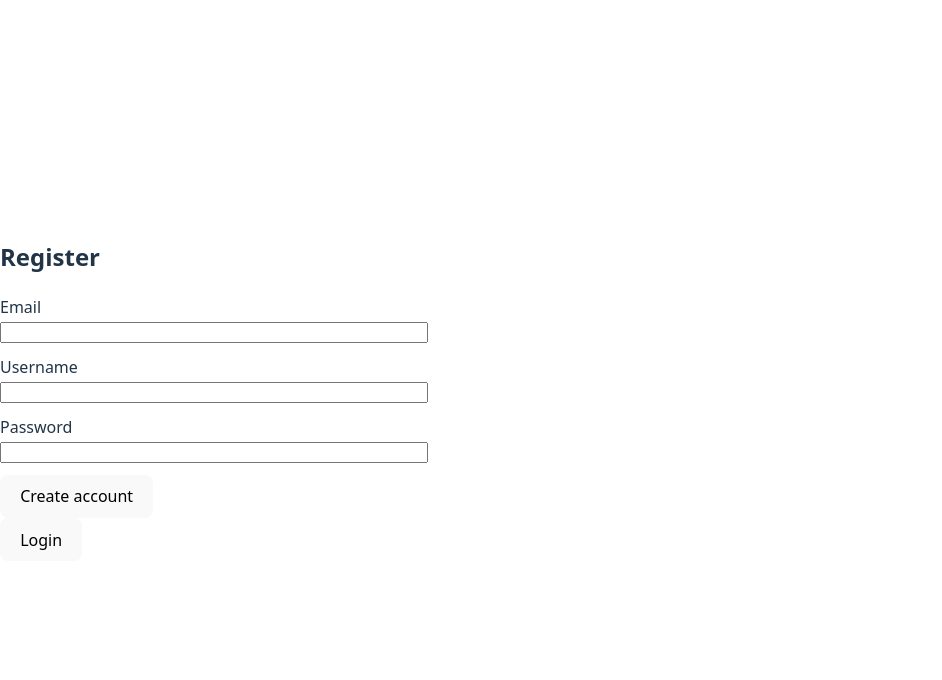
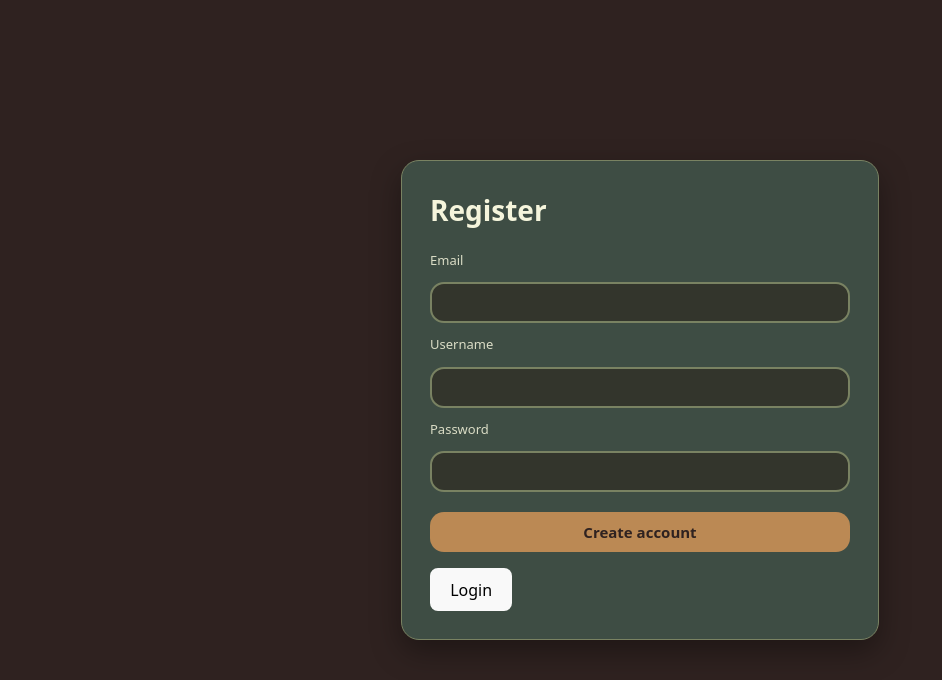
Before and after one commit to JamesNYim/Tangent, a React app in the folder frontend/: page /register in a window 1280 px wide. Shown: the top 680 px of the page, without its empty margins (0-942 px from the left). Built offline with nearby package versions, Linux system fonts and the light colour scheme; no server answers; the HTML template or start-up script is replaced by a standard one.

Commit message:
Prettied Login n Register Pages

```diff
--- a/frontend/src/index.css
+++ b/frontend/src/index.css
@@ -24,7 +24,6 @@ a:hover {
 
 body {
   margin: 0;
-  display: flex;
   place-items: center;
   min-width: 320px;
   min-height: 100vh;
--- a/frontend/src/pages/LoginPage.jsx
+++ b/frontend/src/pages/LoginPage.jsx
@@ -2,15 +2,87 @@ import React, { useState } from "react";
 import { useNavigate } from "react-router-dom";
 import { login } from "../api/auth";
 import { useAuth } from "../auth/AuthContext";
+import RegisterButton from "../components/RegisterButton";
 
-import RegisterButton from "../components/RegisterButton";
+const styles = {
+  page: {
+    minHeight: "100vh",
+    background: "#2f2220",
+    color: "#f5f5dc",
+    display: "flex",
+    alignItems: "center",
+    justifyContent: "center",
+    padding: "24px",
+  },
+
+  card: {
+    width: "100%",
+    maxWidth: "420px",
+    background: "#3e4d44",
+    border: "1px solid #798262",
+    borderRadius: "18px",
+    padding: "28px",
+    boxShadow: "0 12px 30px rgba(0, 0, 0, 0.35)",
+    alignItems: "center",
+    justifyContent: "center",
+  },
+
+  title: {
+    margin: "0 0 20px",
+    fontSize: "28px",
+    color: "#f5f5dc",
+  },
+
+  form: {
+    display: "flex",
+    flexDirection: "column",
+    gap: "12px",
+  },
+
+  label: {
+    fontSize: "13px",
+    opacity: 0.85,
+  },
+
+  input: {
+    padding: "10px 14px",
+    background: "#33352c",
+    color: "#f5f5dc",
+    border: "2px solid #798262",
+    borderRadius: "14px",
+    outline: "none",
+    fontSize: "15px",
+  },
+
+  error: {
+    color: "#ff8a8a",
+    fontSize: "14px",
+    margin: "4px 0",
+  },
+
+  button: {
+    marginTop: "8px",
+    padding: "10px 14px",
+    background: "#bb8954",
+    color: "#2f2220",
+    border: "none",
+    borderRadius: "14px",
+    cursor: "pointer",
+    fontWeight: "bold",
+    fontSize: "15px",
+  },
+
+  registerWrap: {
+    marginTop: "16px",
+  },
+};
 
 export default function LoginPage() {
   const nav = useNavigate();
   const { setSessionFromToken } = useAuth();
 
-    const [ username, setUsername ] = useState("");
-    const [ password, setPassword ] = useState("");
+  const [username, setUsername] = useState("");
+  const [password, setPassword] = useState("");
   const [err, setErr] = useState("");
 
   async function onSubmit(e) {
@@ -20,43 +92,50 @@ export default function LoginPage() {
     try {
       const data = await login(username, password);
       const token = data.access_token;
+
       if (!token) {
         throw new Error("No token returned from login");
       }
 
       await setSessionFromToken(token);
       nav("/");
-        }
-        catch (error) {
+    } catch (error) {
       setErr(error.message);
     }
   }
 
   return (
-            <div style={{ maxWidth: 420, margin: "40px auto" }}>
-          <h2>Login</h2>
-          <form onSubmit={onSubmit}>
-            <label>Username</label>
+    <div style={styles.page}>
+      <div style={styles.card}>
+        <h2 style={styles.title}>Login</h2>
+
+        <form style={styles.form} onSubmit={onSubmit}>
+          <label style={styles.label}>Username</label>
           <input
             value={username}
             onChange={(e) => setUsername(e.target.value)}
-              style={{ width: "100%", marginBottom: 12 }}
+            style={styles.input}
           />
 
-            <label>Password</label>
+          <label style={styles.label}>Password</label>
           <input
             value={password}
             type="password"
             onChange={(e) => setPassword(e.target.value)}
-              style={{ width: "100%", marginBottom: 12 }}
+            style={styles.input}
           />
 
-            {err && <p style={{ color: "red" }}>{err}</p>}
+          {err && <p style={styles.error}>{err}</p>}
 
-            <button type="submit">Login</button>
+          <button style={styles.button} type="submit">
+            Login
+          </button>
         </form>
+
+        <div style={styles.registerWrap}>
           <RegisterButton />
         </div>
+      </div>
+    </div>
   );
-
 }
--- a/frontend/src/pages/RegisterPage.jsx
+++ b/frontend/src/pages/RegisterPage.jsx
@@ -1,9 +1,72 @@
 import React, { useState } from "react";
 import { useNavigate } from "react-router-dom";
 import { register } from "../api/auth";
-import { useAuth } from "../auth/AuthContext";
+import LoginButton from "../components/LoginButton";
 
-import LoginButton from "../components/LoginButton";
+const styles = {
+  page: {
+    position: "fixed",
+    inset: 0,
+    background: "#2f2220",
+    color: "#f5f5dc",
+    display: "flex",
+    alignItems: "center",
+    justifyContent: "center",
+    padding: "24px",
+    boxSizing: "border-box",
+  },
+  card: {
+    width: "100%",
+    maxWidth: "420px",
+    background: "#3e4d44",
+    border: "1px solid #798262",
+    borderRadius: "18px",
+    padding: "28px",
+    boxShadow: "0 12px 30px rgba(0, 0, 0, 0.35)",
+  },
+  title: {
+    margin: "0 0 20px",
+    fontSize: "28px",
+    color: "#f5f5dc",
+  },
+  form: {
+    display: "flex",
+    flexDirection: "column",
+    gap: "12px",
+  },
+  label: {
+    fontSize: "13px",
+    opacity: 0.85,
+  },
+  input: {
+    padding: "10px 14px",
+    background: "#33352c",
+    color: "#f5f5dc",
+    border: "2px solid #798262",
+    borderRadius: "14px",
+    outline: "none",
+    fontSize: "15px",
+  },
+  error: {
+    color: "#ff8a8a",
+    fontSize: "14px",
+    margin: "4px 0",
+  },
+  button: {
+    marginTop: "8px",
+    padding: "10px 14px",
+    background: "#bb8954",
+    color: "#2f2220",
+    border: "none",
+    borderRadius: "14px",
+    cursor: "pointer",
+    fontWeight: "bold",
+    fontSize: "15px",
+  },
+  switchWrap: {
+    marginTop: "16px",
+  },
+};
 
 export default function RegisterPage() {
   const nav = useNavigate();
@@ -18,47 +81,52 @@ export default function RegisterPage() {
     setErr("");
 
     try {
-            const data = await register(email, username, password);
-            console.log(data);
+      await register(email, username, password);
       nav("/login");
-
-        }
-        catch (error) {
+    } catch (error) {
       setErr(error.message);
     }
   }
 
   return (
-        <div style={{ maxWidth: 420, margin: "40px auto" }}>
-      <h2>Register</h2>
-      <form onSubmit={onSubmit}>
-        <label>Email</label>
+    <div style={styles.page}>
+      <div style={styles.card}>
+        <h2 style={styles.title}>Register</h2>
+
+        <form style={styles.form} onSubmit={onSubmit}>
+          <label style={styles.label}>Email</label>
           <input
             value={email}
             onChange={(e) => setEmail(e.target.value)}
-          style={{ width: "100%", marginBottom: 12 }}
+            style={styles.input}
           />
 
-        <label>Username</label>
+          <label style={styles.label}>Username</label>
           <input
             value={username}
             onChange={(e) => setUsername(e.target.value)}
-          style={{ width: "100%", marginBottom: 12 }}
+            style={styles.input}
           />
 
-        <label>Password</label>
+          <label style={styles.label}>Password</label>
           <input
             value={password}
             type="password"
             onChange={(e) => setPassword(e.target.value)}
-          style={{ width: "100%", marginBottom: 12 }}
+            style={styles.input}
           />
 
-        {err && <p style={{ color: "red" }}>{err}</p>}
+          {err && <p style={styles.error}>{err}</p>}
 
-        <button type="submit">Create account</button>
+          <button style={styles.button} type="submit">
+            Create account
+          </button>
         </form>
+
+        <div style={styles.switchWrap}>
           <LoginButton />
+        </div>
+      </div>
     </div>
   );
 }
```
Lines whose indentation alone changed are shown as unchanged.
